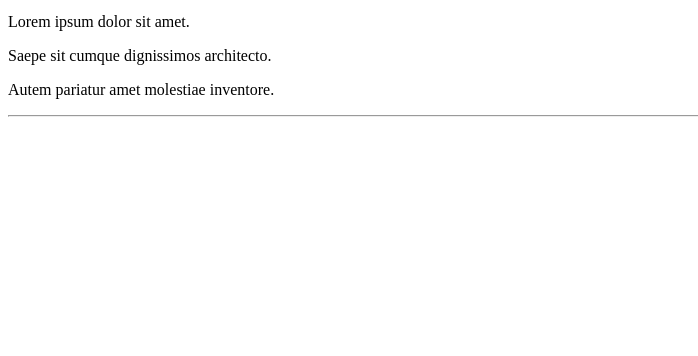
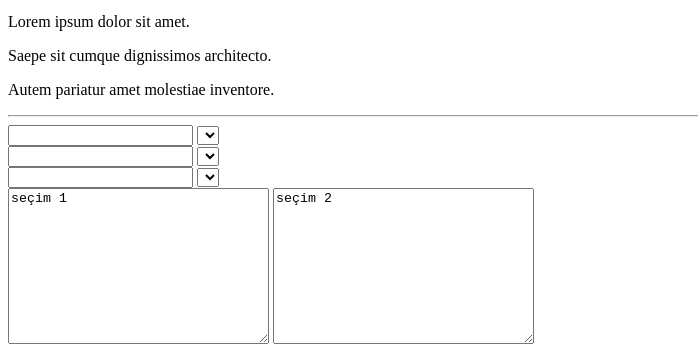
Before and after one commit to ahmetkeser/sementic_ornek, a plain HTML site: page index.html in a window 1280 px wide. Shown: the part 927-1283 px from the top of the page, without its empty margins (0-698 px from the left). Before the commit the page ends 1052 px from the top, so only its background shows below. Drawn offline with Linux system fonts and the light colour scheme.

Commit message:
form_deneme eklendi

```diff
--- a/index.html
+++ b/index.html
@@ -55,6 +55,19 @@
             <hr>
         </article>
         <!-- articles end -->
+        <form action="https://giris.turkiye.gov.tr/Giris/gir" method="get">
+            <input type="is_1">
+            <select name="secim" id="sec_1">seçim 1</select>
+            <br>
+            <input type="is_2">
+            <select name="secim" id="sec_2">seçim 2</select>
+            <br>
+            <input type="is_3">
+            <select name="secim" id="sec_1">seçim 3</select>
+            <br>
+            <textarea name="secim" id="sec_4" cols="30" rows="10">seçim 1</textarea>
+            <textarea name="secim" id="sec_5" cols="30" rows="10">seçim 2</textarea>
+        </form>
     </section>
     <!-- content end -->
     <!-- footer start -->
```
Also changed, not shown: form_deneme.html (added).
